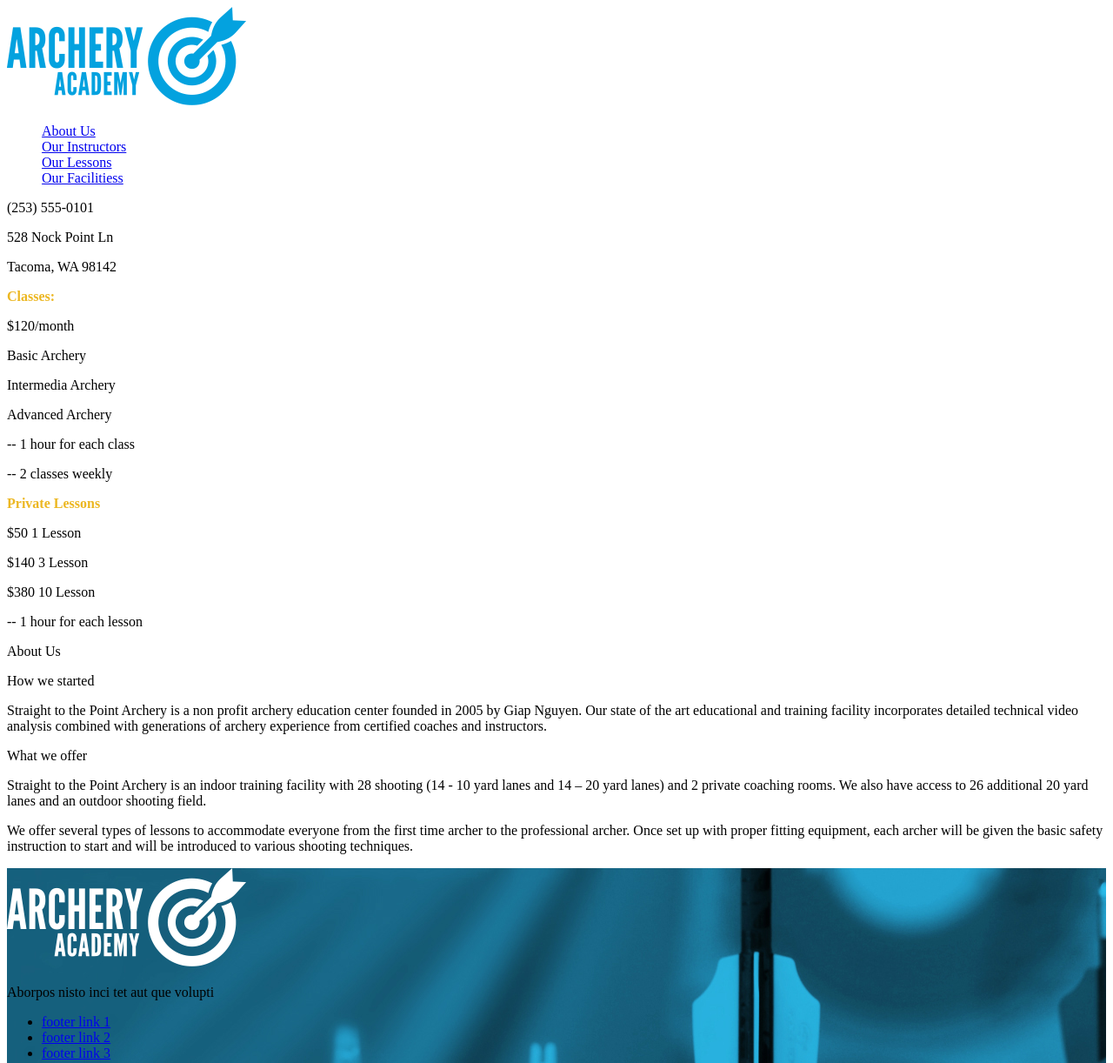
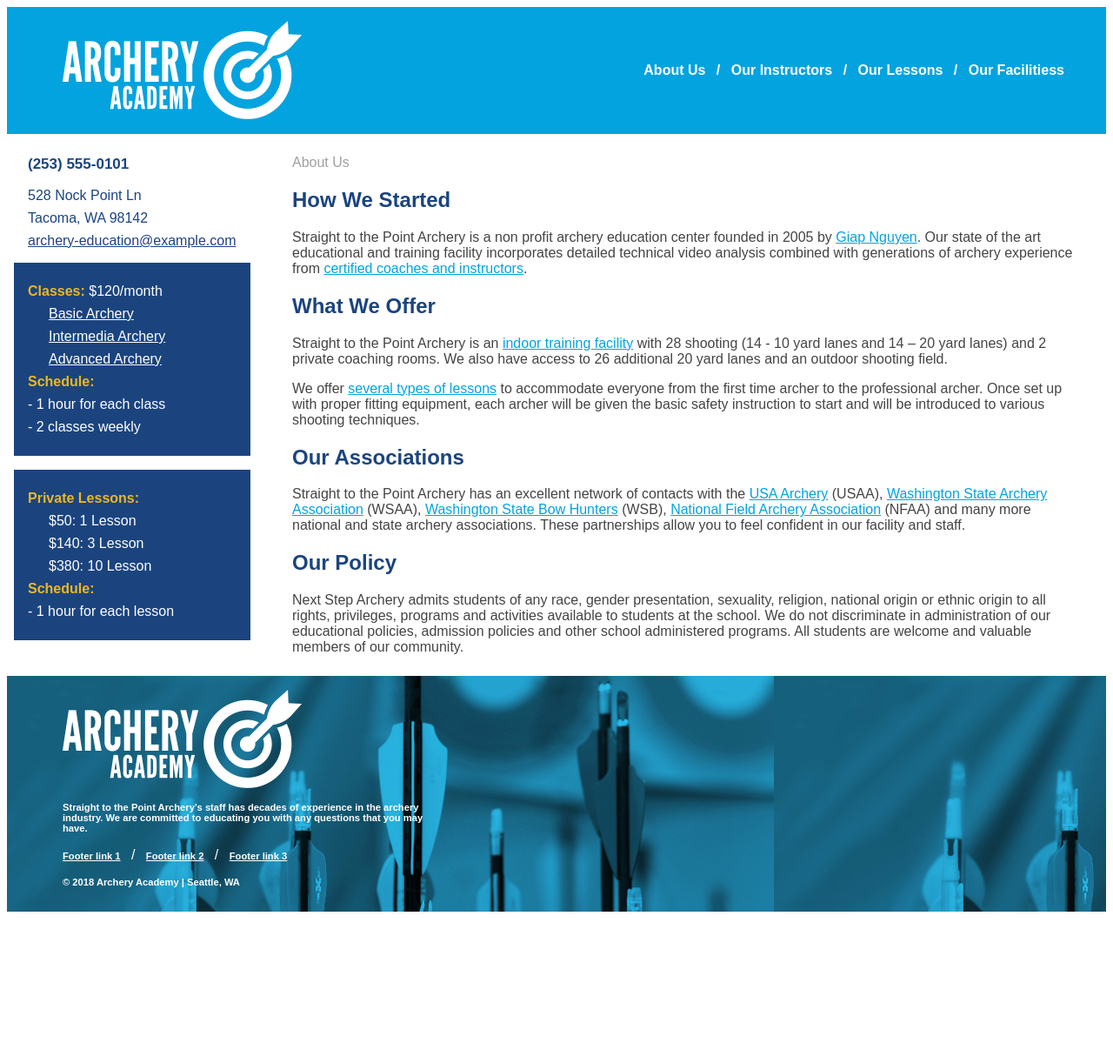
Before and after one commit to redcloud122/archery, a plain HTML site: page index.html in a window 1280 px wide. Shown: the top 1222 px of the page at 87% size. After the commit the page ends 1056 px from the top, so only its background shows below. Drawn offline with Linux system fonts and the light colour scheme.

Commit message:
homework8

```diff
--- a/index.html
+++ b/index.html
@@ -7,8 +7,9 @@
     <link rel="stylesheet" type="text/css" href="styles/stylesheet.css">
   </head>
   <body>
-    <header>
-      <img src="images/archeryAcademy-logo-color.png" alt="Straight to the Point Archery Logo">
+    <div class="wrapper">
+      <header class="row-header">
+        <img src="images/archeryAcademy-logo-white.png" alt="Straight to the Point Archery Logo">
         <nav>
           <ul>
             <li><a href="#">About Us</a></li>
@@ -19,64 +20,85 @@
         </nav>
       </header>
 
+      <div class="row-content">
         <aside>
-      <article class="contact">
-        <p>(253) 555-0101</p>
+          <article>
+            <h3>(253) 555-0101</h3>
             <p>528 Nock Point Ln</p>
             <p>Tacoma, WA 98142</p>
+            <p><a href="#">archery-education@example.com</a></p>
           </article>
 
-      <article>
-        <p class="yellow">Classes:</p> $120/month
-        <p>Basic Archery</p>
-        <p>Intermedia Archery</p>
-        <p>Advanced Archery</p>
-        <p>-- 1 hour for each class</p>
-        <p>-- 2 classes weekly</p>
+          <article class="board">
+            <p>
+              <span class="yellow">Classes: </span>
+              <span class="white">$120/month</span>
+            </p>
+            <p class="indent"><a href="#">Basic Archery</a></p>
+            <p class="indent"><a href="#">Intermedia Archery</a></p>
+            <p class="indent"><a href="#">Advanced Archery</a></p>
+            <p><span class="yellow">Schedule:</span></p>
+            <p>- 1 hour for each class</p>
+            <p>- 2 classes weekly</p>
           </article>
 
-      <article>
-        <p class="yellow">Private Lessons</p>
-        <p>$50  1 Lesson</p>
-        <p>$140  3 Lesson</p>
-        <p>$380  10 Lesson</p>
-        <p>-- 1 hour for each lesson</p>
+          <article class="board">
+            <p><span class="yellow">Private Lessons:</span></p>
+            <p class="indent">$50: 1 Lesson</p>
+            <p class="indent">$140: 3 Lesson</p>
+            <p class="indent">$380: 10 Lesson</p>
+            <p><span class="yellow">Schedule:</span></p>
+            <p>- 1 hour for each lesson</p>
           </article>
         </aside>
 
         <main>
           <p class="breadcrumb">About Us</p>
           <article>
-        <header>How we started</header>
+            <h2>How We Started</h2>
             <p>
-          Straight to the Point Archery is a non profit archery education center founded in 2005 by Giap Nguyen.
+              Straight to the Point Archery is a non profit archery education center founded in 2005 by <a href="#">Giap Nguyen</a>.
               Our state of the art educational and training facility incorporates detailed technical video analysis combined with generations
-          of archery experience from certified coaches and instructors.
+              of archery experience from <a href="#">certified coaches and instructors</a>.
             </p>
           </article>
 
           <article>
-        <header>What we offer</header>
+            <h2>What We Offer</h2>
             <p>
-          Straight to the Point Archery is an indoor training facility with  28 shooting (14 -  10 yard lanes and 14 – 20 yard lanes)
+              Straight to the Point Archery is an <a href="#">indoor training facility</a> with  28 shooting (14 -  10 yard lanes and 14 – 20 yard lanes)
               and 2 private coaching rooms. We also have access to 26  additional  20 yard lanes  and an outdoor shooting field.
             </p>
             <p>
-          We offer several types of lessons to accommodate everyone from the first time archer to the professional archer. Once set up with proper
+              We offer <a href="#">several types of lessons</a> to accommodate everyone from the first time archer to the professional archer. Once set up with proper
               fitting equipment, each archer will be given the basic safety instruction to start and will be introduced to various shooting techniques.
             </p>
           </article>
+
+          <article>
+            <h2>Our Associations</h2>
+            <p>Straight to the Point Archery has an excellent network of contacts with the <a href="#">USA Archery</a> (USAA), <a href="#">Washington State Archery Association</a> (WSAA), <a href="#">Washington State Bow Hunters</a> (WSB), <a href="#">National Field Archery Association</a> (NFAA) and many more national and state archery associations. These partnerships allow you to feel confident in our facility and staff.</p>
+          </article>
+
+          <article>
+            <h2>Our Policy</h2>
+            <p>
+              Next Step Archery admits students of any race, gender presentation, sexuality, religion, national origin or ethnic origin to all rights, privileges, programs and activities available to students at the school. We do not discriminate in administration of our educational policies, admission policies and other school administered programs. All students are welcome and valuable members of our community.
+            </p>
+          </article>
         </main>
+      </div>
 
-    <footer>
+      <footer class="row-footer">
         <img src="images/archeryAcademy-logo-white.png" alt="logo">
-      <p>Aborpos nisto inci tet aut que volupti</p>
+        <p>Straight to the Point Archery’s staff has decades of experience in the archery industry. We are committed to educating you with any questions that you may have.</p>
         <ul>
-        <li><a href="#">footer link 1</a></li>
-        <li><a href="#">footer link 2</a></li>
-        <li><a href="#">footer link 3</a></li>
+          <li><a href="#">Footer link 1</a></li>
+          <li><a href="#">Footer link 2</a></li>
+          <li><a href="#">Footer link 3</a></li>
         </ul>
-      <p>Copyright 2018 Archery Academy | Seattle, WA</p>
+        <p>&copy; 2018 Archery Academy | Seattle, WA</p>
       </footer>
+    </div>
   </body>
 </html>
--- a/styles/stylesheet.css
+++ b/styles/stylesheet.css
@@ -1,8 +1,173 @@
-nav ul { list-style-type: none; }
-
-p.yellow {
-  color: #ecb722;
-  font-weight: bolder;
+* {
+  box-sizing: border-box;
+  font-family: Arial, Helvetica, sans-serif;
+  color: #444;
 }
 
-footer { background-image: url("../images/footerImage.jpg") }
+h2 {
+  font-size: 24px;
+  color: #1b447f;
+  font-weight: bold;
+}
+
+h3 {
+  font-size: 17px;
+  color: #1b447f;
+  font-weight: bold;
+}
+
+.wrapper, .row-header, .row-content {
+  display: grid;
+  /* border: 1px solid red; */
+}
+
+article.grid {
+  display: grid;
+  /* grid-template-columns: repeat(4, 1fr); */
+  grid-gap: 1em;
+  grid-template-columns: repeat(4, 1fr);
+
+}
+
+article.grid section {
+  grid-column: auto;
+  grid-row: auto;
+}
+
+article.grid section p {
+  color: #03a3df;
+  padding-left: 2em;
+}
+
+article.flexbox {
+  display: flex;
+  flex-direction: wrap;
+  flex-wrap: wrap;
+  justify-content: space-between;
+}
+
+.row-header {
+  grid-template-columns: 2fr 5fr;
+  background: #03a3df;
+}
+
+.row-content {
+  grid-template-columns: 320px 1fr;
+}
+
+.row-footer {
+  grid-column: 1;
+  grid-row: 3;
+}
+
+aside, main {
+  /* border: 1px solid red; */
+  padding: .5em;
+}
+
+header.row-header, footer { padding: 1em 1em 1em 4em; }
+
+nav {
+  display: flex;
+  /* align-items: flex-end; */
+  justify-content: flex-end;
+  padding-top: 2em;
+  padding-right: 2em;
+}
+
+nav ul, footer ul { padding: 0;}
+
+nav ul li, footer ul li {
+  display: inline-block;
+}
+
+nav ul li:after, footer ul li:after {
+  content: " / ";
+  color: white;
+  padding: 0 .5em;
+}
+
+nav ul li:last-child:after, footer ul li:last-child:after {
+  content: none;
+}
+
+nav, nav li a {
+  color:white;
+  font-size: 1em;
+  text-decoration: none;
+  font-weight: bold;
+}
+
+aside article {
+  margin-right: 2em;
+  margin-bottom: 1em;
+  padding-left: 1em;
+  padding-right: 1em;
+}
+
+aside p {
+  margin-top: .5em;
+  margin-bottom: .5em;
+}
+
+aside article p, aside article a {
+  color: #1b447f;
+}
+
+aside article.board {
+  background: #1b447f;
+  padding-top: 1em;
+  padding-bottom: 1em;
+}
+
+.board h2, .board h3, .board h4, .board p, .board a, .board q {
+  color: white;
+}
+
+.board section {
+  padding-bottom: 1em;
+}
+
+main {
+  padding-right: 2em;
+}
+
+main p.breadcrumb {
+  color: rgb(161, 159, 159);
+  /* text-align: right; */
+}
+
+main a{
+  color: #03a3df;
+}
+
+.yellow {
+  color: #ecb722;
+  font-weight: bold;
+}
+
+hr {
+  color: #ecb722;
+  border-bottom: 1px;
+  margin-right: .5em;
+}
+
+.white {
+  color: white;
+}
+
+.indent {
+  text-indent: 1.5em;
+}
+
+footer {
+  background-image: url("../images/footerImage.jpg");
+  background-size: contain;
+  padding-right: 60%;
+}
+
+footer p, footer a{
+  color: white;
+  font-weight: bold;
+  font-size: .7em;
+}
```
Also changed, not shown: instructors.html (+43 -20 lines). Lines whose indentation alone changed are shown as unchanged.
